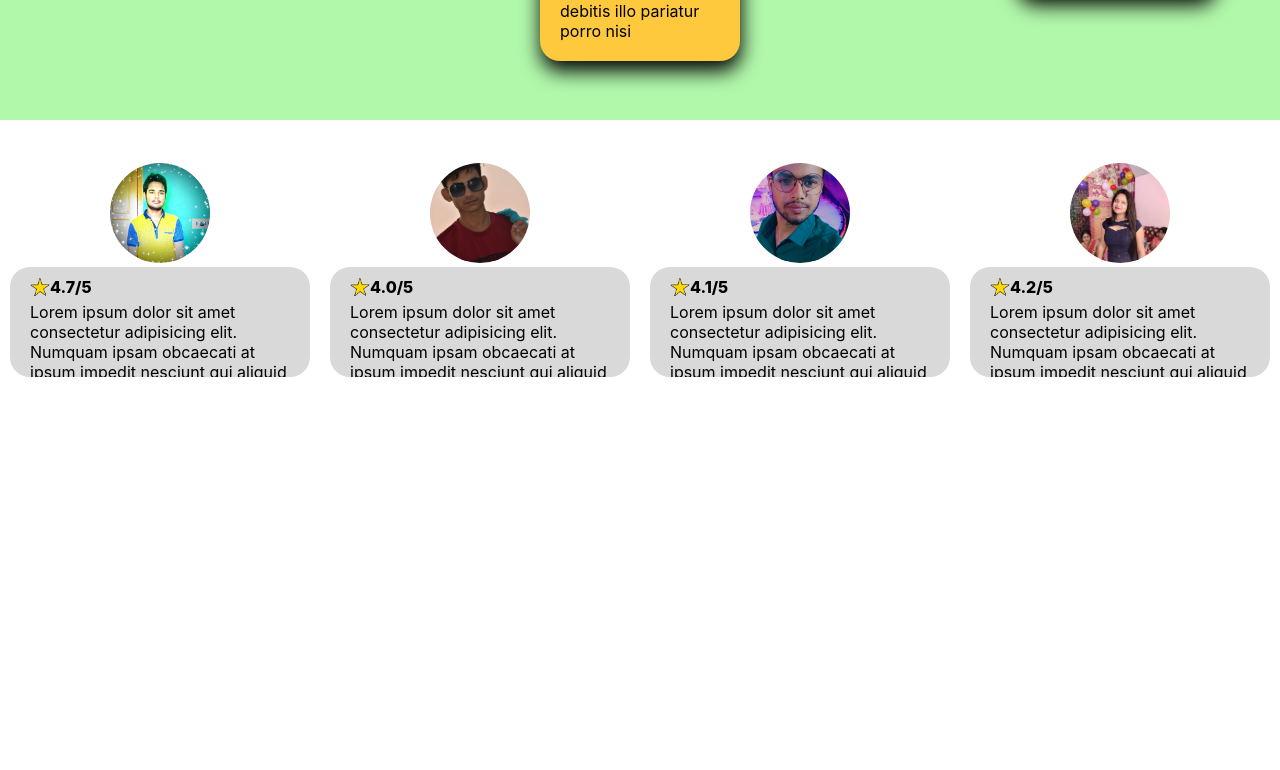
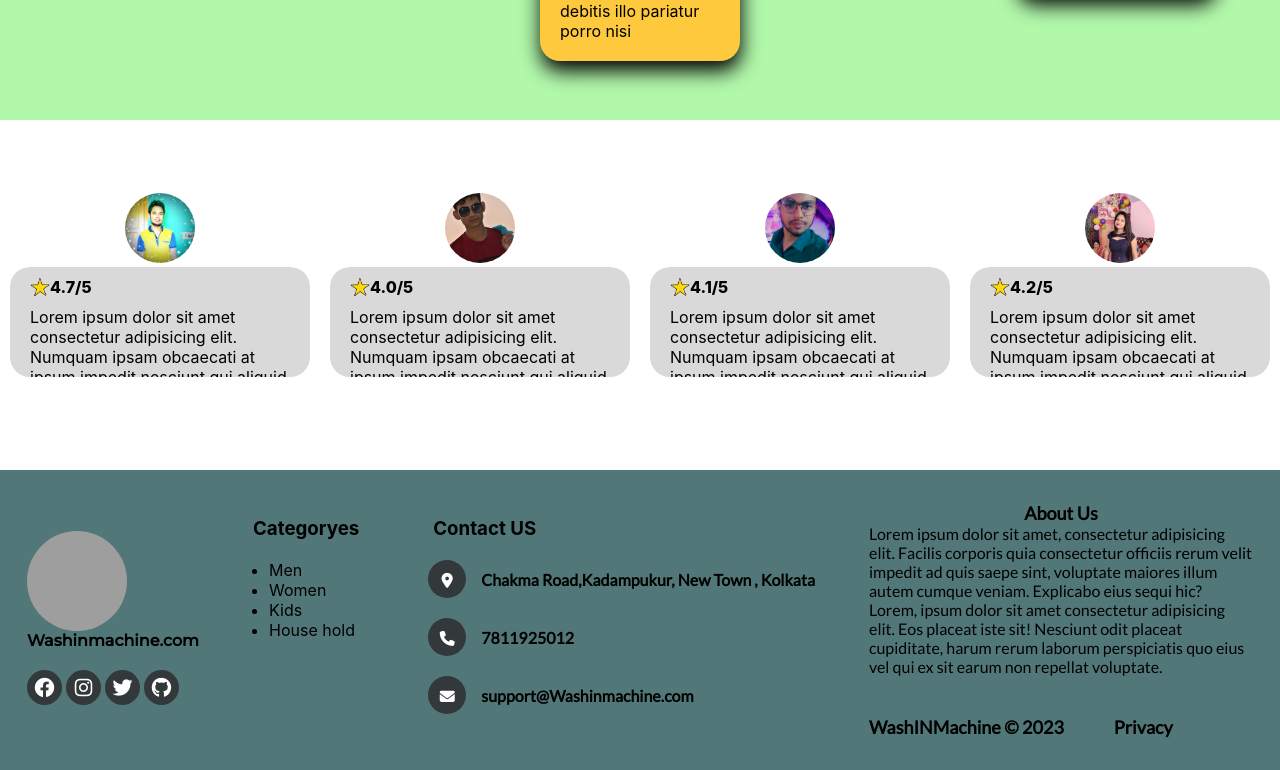
Before and after one commit to Mizanur2001/washinmachine, a React (Create React App) app: page / in a window 1280 px wide. Shown: the part 1518-2288 px from the top of the page. Before the commit the page ends 1938 px from the top, so only its background shows below. Built offline with nearby package versions, Linux system fonts and the light colour scheme; grey boxes are pictures that could not be loaded.

Commit message:
Create footer

```diff
--- a/public/index.html
+++ b/public/index.html
@@ -9,6 +9,7 @@
       name="description"
       content="Web site created using create-react-app"
     />
+    <link rel="stylesheet" href="https://cdnjs.cloudflare.com/ajax/libs/font-awesome/6.1.1/css/all.min.css">
     <title>Washinmachine.com</title>
   </head>
   <body>
--- a/src/App.css
+++ b/src/App.css
@@ -1,4 +1,4 @@
-@import url('https://fonts.googleapis.com/css2?family=Montserrat:wght@500&display=swap');
+@import url('https://fonts.googleapis.com/css2?family=Lato&family=Montserrat:wght@500&display=swap');
 * {
   padding: 0px;
   margin: 0px;
--- a/src/App.js
+++ b/src/App.js
@@ -4,6 +4,7 @@ import UpperCategory from './components/UpperCategory';
 import MainSection from './components/MainSection';
 import BenefitsWM from './components/BenefitsWM';
 import UserRating from './components/UserRating';
+import Footer from './components/Footer';
 
 function App() {
   return (
@@ -13,6 +14,7 @@ function App() {
       <MainSection />
       <BenefitsWM />
       <UserRating />
+      <Footer />
     </>
   )
 }
--- /dev/null
+++ b/src/components/Footer.jsx
@@ -0,0 +1,53 @@
+import React from 'react'
+import './css/Footer.css'
+
+const Footer = () => {
+    return (
+        <div className='footer'>
+            <div className='logoInfo'>
+                <img src="https://www.logodesign.net/images/home-page-logo-03.png" alt="logo" />
+                <span>Washinmachine.com</span>
+                <div className="footer-icons">
+                    <a href="https://www.facebook.com/profile.php?id=100015583307535" rel="noopener"><i className="fa-brands fa-facebook"></i></a>
+                    <a href="https://www.instagram.com/jameslev2001/" rel="noopener"><i className="fa-brands fa-instagram"></i></a>
+                    <a href="https://twitter.com/Mizanur35358853" rel="noopener"><i className="fa-brands fa-twitter"></i></a>
+                    <a href="https://github.com/Mizanur2001" rel="noopener"><i className="fa-brands fa-github"></i></a>
+                </div>
+            </div>
+            <div className='footerCategory'>
+                <h3>Categoryes</h3>
+                <ul>
+                    <li>Men</li>
+                    <li>Women</li>
+                    <li>Kids</li>
+                    <li>House hold</li>
+                </ul>
+            </div>
+            <div className="addPhoneLoc">
+                <h3 className='addPhoneLocConactUS'>Contact US</h3>
+                <div className="flex items-center">
+                    <i className="fa-solid fa-location-dot"></i>
+                    <p>Chakma Road,Kadampukur, New Town , Kolkata</p>
+                </div>
+                <div className="flex items-center">
+                    <a href="tel:+91-7811925012"><i className="fa-solid fa-phone"></i></a>
+                    <p>7811925012</p>
+                </div>
+                <div className="flex items-center">
+                    <a href="mailto:developer20032001@gmail.com"><i className="fa-solid fa-envelope"></i></a>
+                    <p>support@Washinmachine.com</p>
+                </div>
+            </div>
+            <div className='aboutUs'>
+                <p className='abutUsHeading'>About Us</p>
+                <p>Lorem ipsum dolor sit amet, consectetur adipisicing elit. Facilis corporis quia consectetur officiis rerum velit impedit ad quis saepe sint, voluptate maiores illum autem cumque veniam. Explicabo eius sequi hic? Lorem, ipsum dolor sit amet consectetur adipisicing elit. Eos placeat iste sit! Nesciunt odit placeat cupiditate, harum rerum laborum perspiciatis quo eius vel qui ex sit earum non repellat voluptate.</p>
+                <div className="flex copyRightCont">
+                    <p className="copyRightText">WashINMachine  ©  2023</p>
+                    <p className="copyRightText"><a href="/"> Privacy </a></p>
+                </div>
+            </div>
+        </div>
+    )
+}
+
+export default Footer
--- a/src/components/Navbar.jsx
+++ b/src/components/Navbar.jsx
@@ -13,7 +13,7 @@ const Navbar = () => {
                     <ul className='listItem'>
                         <li> <a href="/">Home</a></li>
                         <li> <a href="/">About Us</a></li>
-                        <li> <a href="/">Services</a></li>
+                        <li> <a href="/">Contact Us</a></li>
                     </ul>
                 </div>
                 <div className='cartImg'>
--- a/src/components/UserRating.jsx
+++ b/src/components/UserRating.jsx
@@ -61,7 +61,7 @@ const UserRating = () => {
                         <p>4.2/5</p>
                     </div>
                     <p>
-                        Lorem ipsum dolor sit amet consectetur adipisicing elit. Numquam ipsam obcaecati at ipsum impedit nesciunt qui aliquid fugit.
+                        Lorem ipsum dolor sit amet consectetur adipisicing elit. Numquam ipsam obcaecati at ipsum impedit nesciunt qui aliquid fugit. Lorem ipsum dolor sit amet consectetur adipisicing elit.
                     </p>
                 </div>
             </div>
--- /dev/null
+++ b/src/components/css/Footer.css
@@ -0,0 +1,107 @@
+.footer {
+    display: flex;
+    align-items: center;
+    justify-content: space-around;
+    height: 300px;
+    width: 100%;
+    background-color: #527779;
+}
+
+.logoInfo {
+    display: flex;
+    flex-direction: column;
+    font-weight: bold;
+    font-family: 'Montserrat', sans-serif;
+}
+
+.logoInfo>img {
+    height: 100px;
+    width: 100px;
+    border-radius: 50%;
+}
+
+
+.fa-brands {
+    margin-top: 20px;
+    display: inline-block;
+    width: 35px;
+    height: 35px;
+    cursor: pointer;
+    background-color: #33383b;
+    border-radius: 2px;
+    border-radius: 50%;
+    font-size: 20px;
+    color: #fff;
+    text-align: center;
+    line-height: 35px;
+    margin-right: 4px;
+    margin-bottom: 5px;
+}
+
+.flex {
+    display: flex;
+}
+
+.addPhoneLoc i {
+    background-color: #33383b;
+    color: #fff;
+    font-size: 15px;
+    width: 38px;
+    height: 38px;
+    border-radius: 50%;
+    text-align: center;
+    line-height: 42px;
+    margin: 10px 15px;
+    vertical-align: middle;
+}
+
+.addPhoneLoc p {
+    font-family: 'Lato', sans-serif;
+    display: inline-block;
+    color: black;
+    font-weight: 600;
+    vertical-align: middle;
+    margin-top: 20px;
+}
+
+.aboutUs {
+    display: flex;
+    width: 30%;
+    font-family: 'Lato', sans-serif;
+    flex-direction: column;
+}
+
+.abutUsHeading {
+    align-self: center;
+    font-size: 1.125rem;
+    font-weight: 700;
+}
+
+.copyRightCont {
+    margin-top: 40px;
+}
+
+.copyRightText {
+    margin-right: 50px;
+    font-size: 1.125rem;
+    font-weight: 700;
+}
+
+.copyRightText>a {
+    color: inherit;
+    text-decoration: inherit;
+}
+
+.addPhoneLocConactUS {
+    margin-left: 20px;
+    margin-bottom: 10px;
+}
+
+.footerCategory {
+    margin-bottom: 83px;
+}
+
+.footerCategory>ul {
+    margin-left: 16px;
+    margin-top: 20px;
+}
--- a/src/components/css/MainSection.css
+++ b/src/components/css/MainSection.css
@@ -41,8 +41,8 @@
     display: flex;
     align-items: center;
     flex-direction: column;
-    margin-top: 60px;
-    margin-left: 40px;
+    margin-top: 28px;
+    margin-left: 81px;
 }
 
 .signinBtn , .signupBtn{
@@ -57,9 +57,3 @@
     font-weight: bold;
     box-shadow: 0px 4px 7px;
 }
-
-.stars{
-    height: 20px;
-    width: 20px;
-    margin-bottom: 5px;
-}
--- a/src/components/css/UserRating.css
+++ b/src/components/css/UserRating.css
@@ -2,7 +2,7 @@
     display: flex;
     align-items: center;
     justify-content: space-around;
-    height: 300px;
+    height: 350px;
 }
 
 .card {
@@ -12,11 +12,12 @@
     justify-content: center;
     max-height: 500px;
     width: 300px;
+    margin-bottom: 20px;
 }
 
 .cardimg>img {
-    height: 100px;
-    width: 100px;
+    height: 70px;
+    width: 70px;
     border-radius: 50%;
     object-fit: cover;
 }
@@ -43,3 +44,9 @@
     display: flex;
     font-weight: 800;
 }
+
+.stars{
+    height: 20px;
+    width: 20px;
+    margin-bottom: 10px;
+}
```
